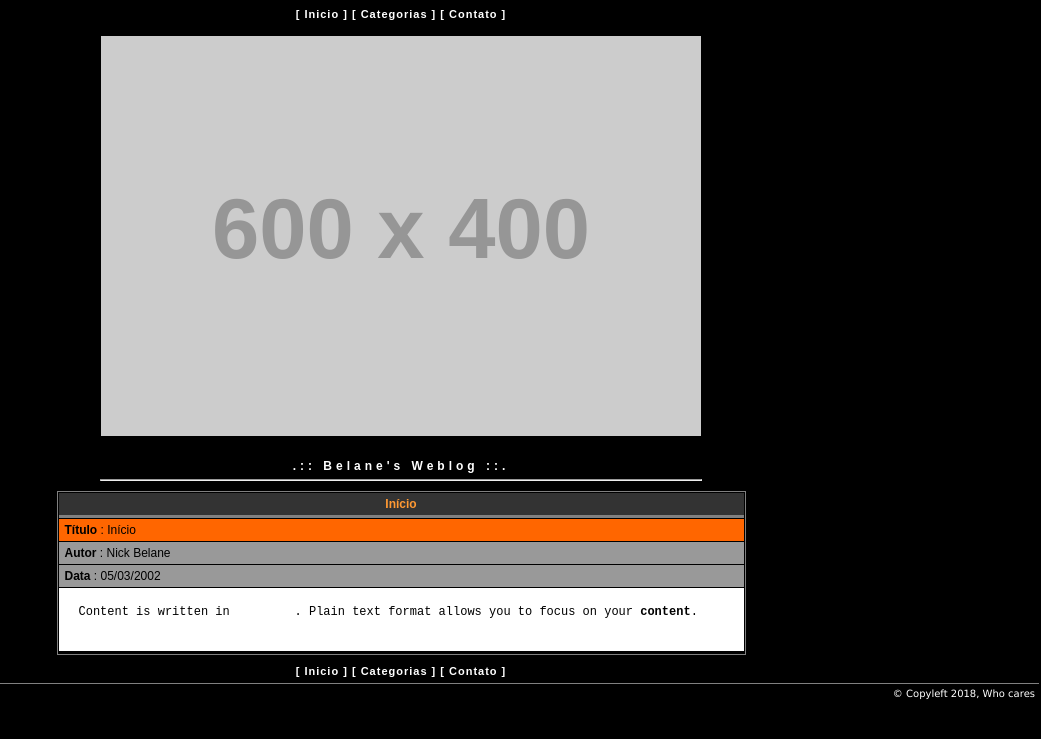
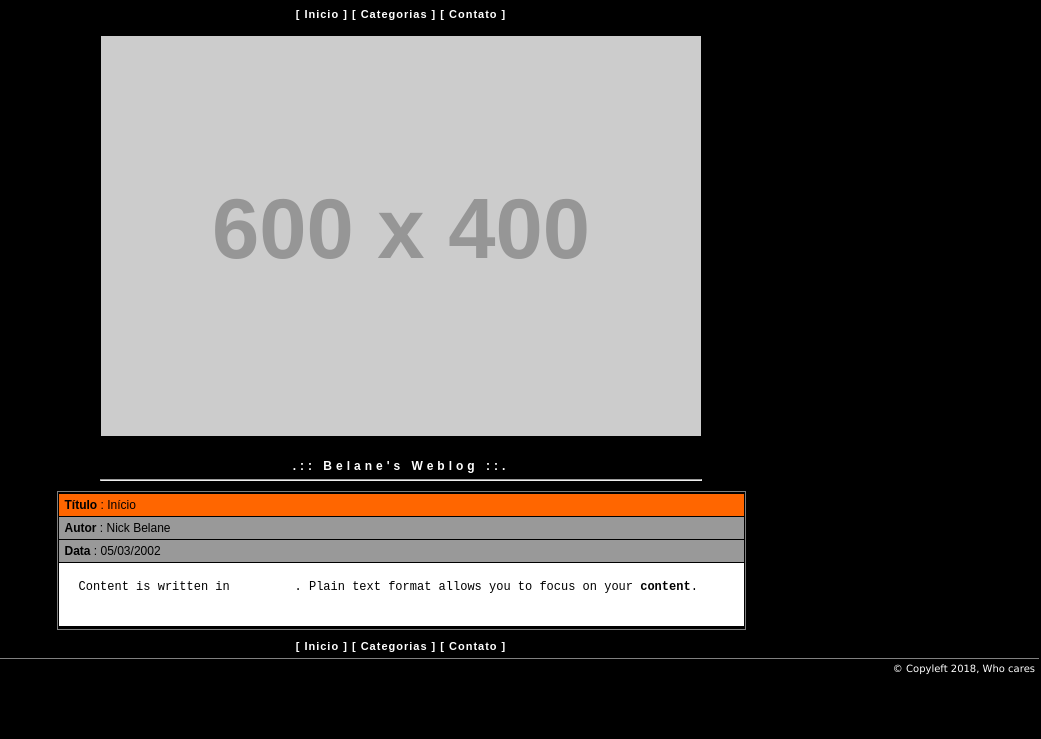
Before and after one commit to nick-belane/nick-belane.github.io, a Jekyll site: the page built from index.md, in a window 1280 px wide. Shown: the top 739 px of the page, without its empty margins (239-1280 px from the left). Built offline with Jekyll 4.4.1, drawn with Linux system fonts in a browser that asks for light colours.

Commit message:
Update default.html

```diff
--- a/_layouts/default.html
+++ b/_layouts/default.html
@@ -2,7 +2,7 @@
 {% include header.html %}
 <div style="padding-top: 4px; padding-bottom: 4px;">
    <div class="around">
-      {% include details.html %}
+      <!--  include details.html -->
       <div style="border-top: 1px solid black; border-bottom: 2px solid black">
          {% if page.title %}
          <div class="opt" id="article">
```
